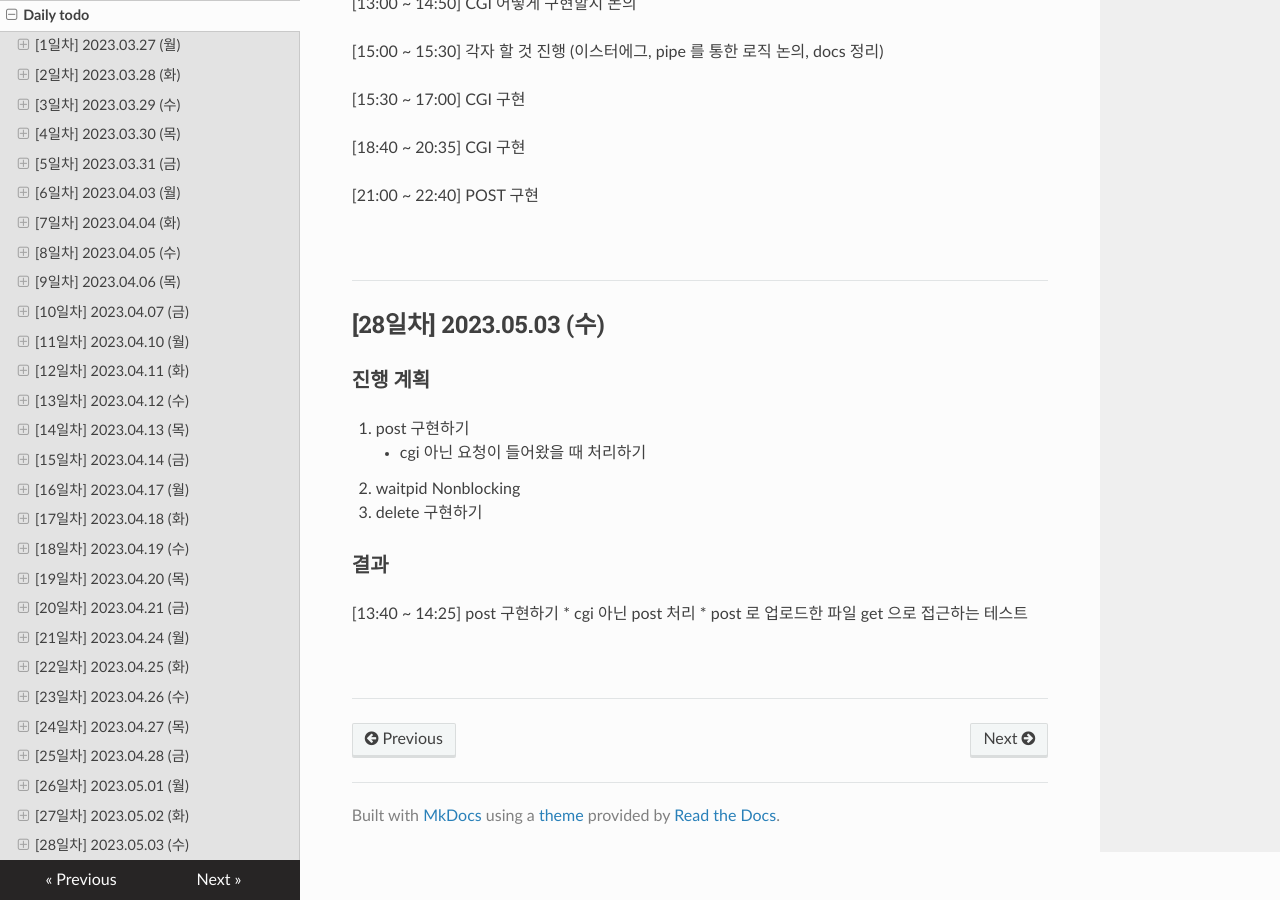
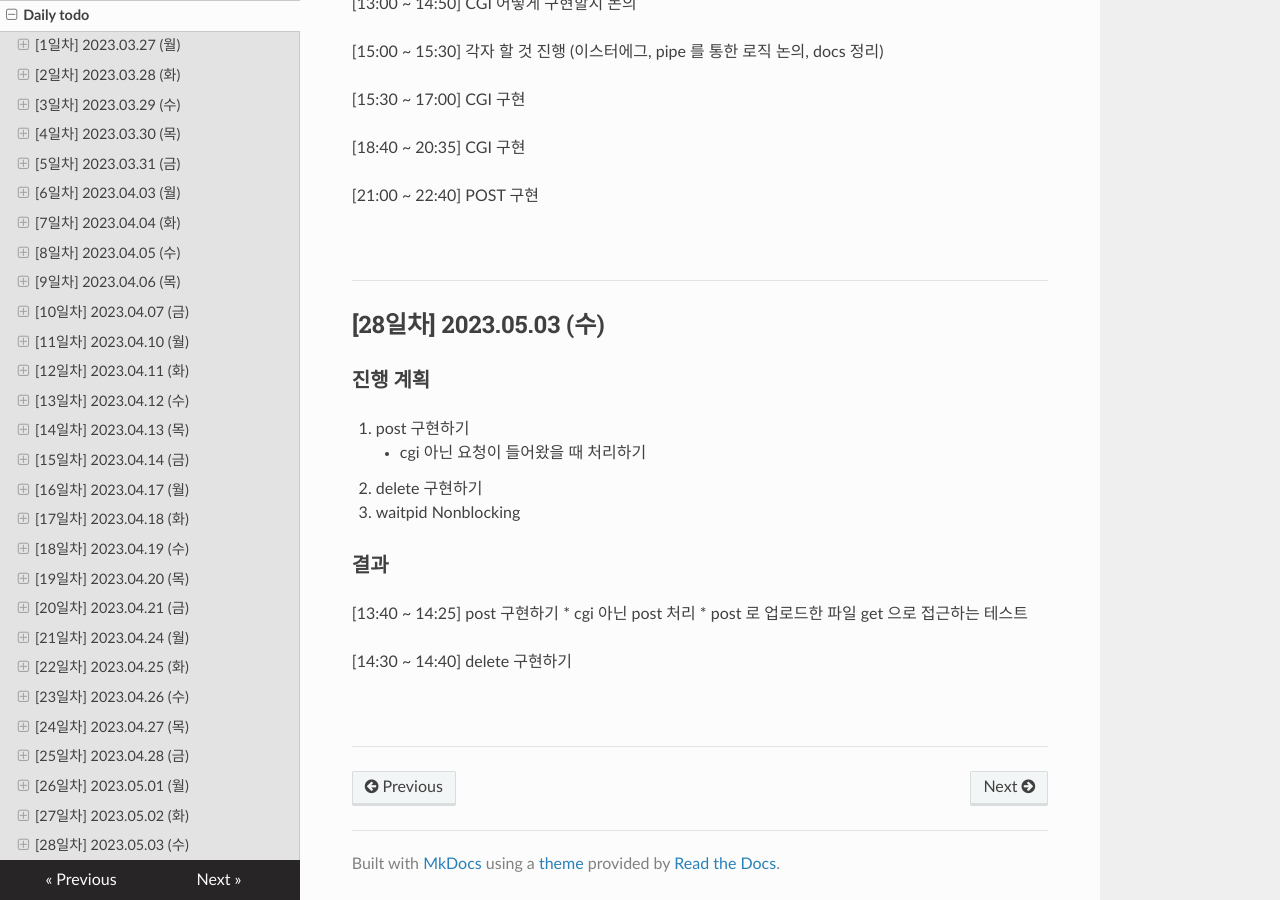
Before and after one commit to JaeHwan-s-WebServeClass/webserver-nginx, an MkDocs documentation site: the page built from docs/docs/til/0_daily-todo.md, in a window 1280 px wide and 900 px high, scrolled down 13616 px. Built offline with MkDocs 1.6.1, drawn with Linux system fonts in a browser that asks for light colours; nearby versions of some CDN libraries.

Commit message:
docs: add

```diff
--- a/docs/docs/til/0_daily-todo.md
+++ b/docs/docs/til/0_daily-todo.md
@@ -591,8 +591,8 @@ recv, send 함수 앞/뒤로 SIGPIPE를 ignore 처리 && transaction 하나의 c
 
 1. post 구현하기
     * cgi 아닌 요청이 들어왔을 때 처리하기
-2. waitpid Nonblocking
-3. delete 구현하기
+2. delete 구현하기
+3. waitpid Nonblocking
 
 
 ### 결과
@@ -601,6 +601,7 @@ recv, send 함수 앞/뒤로 SIGPIPE를 ignore 처리 && transaction 하나의 c
     * cgi 아닌 post 처리
     * post 로 업로드한 파일 get 으로 접근하는 테스트
 
+[14:30 ~ 14:40] delete 구현하기
 
 <br>
 
```
